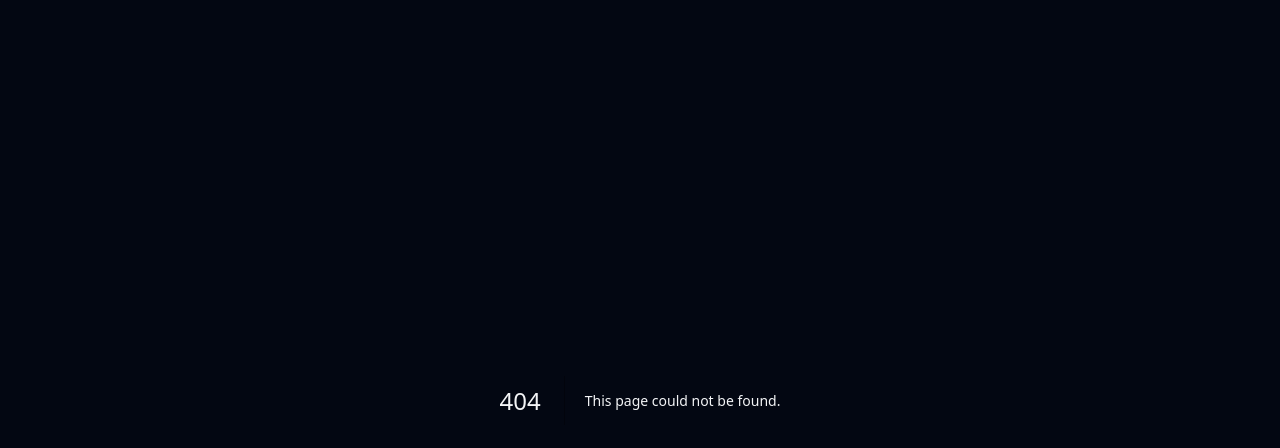
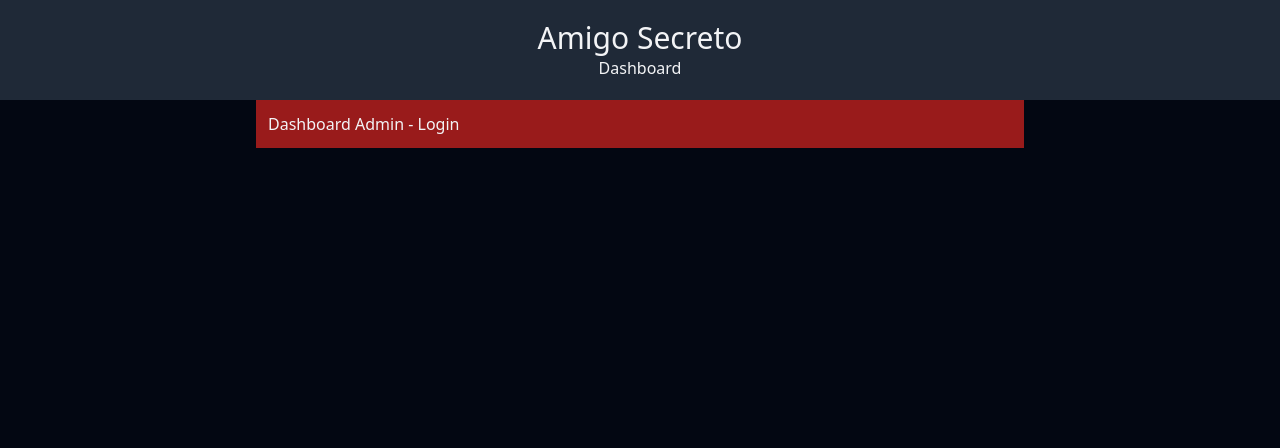
Before and after one commit to eduardofranca1/next-amigo-secreto-frontend, a Next.js app: page /admin/login in a window 1280 px wide. Before the commit this address had no page. Shown: the top 448 px of the page. Built offline with nearby package versions, Linux system fonts and the light colour scheme.

Commit message:
starting frotend admin

```diff
--- a/package.json
+++ b/package.json
@@ -10,6 +10,7 @@
   },
   "dependencies": {
     "axios": "^1.6.5",
+    "cookies-next": "^4.1.0",
     "next": "14.1.0",
     "react": "^18",
     "react-dom": "^18"
--- /dev/null
+++ b/src/api/server.ts
@@ -0,0 +1,17 @@
+import { cookies } from "next/headers";
+import { getCookie } from "cookies-next";
+import { req } from "@/api/axios";
+
+export const pingAdmin = async () => {
+  try {
+    const token = getCookie("token", { cookies });
+    await req.get("/admin/ping", {
+      headers: {
+        Authorization: `Token ${token}`,
+      },
+    });
+    return true;
+  } catch (error) {
+    return false;
+  }
+};
--- /dev/null
+++ b/src/app/admin/layout.tsx
@@ -0,0 +1,26 @@
+import { Metadata } from "next";
+import { ReactNode } from "react";
+
+export const metadata: Metadata = {
+  title: "Amigo Secreto - Admin",
+};
+
+type Props = {
+  children: ReactNode;
+};
+
+const Layout = ({ children }: Props) => {
+  return (
+    <div>
+      <header className="bg-gray-800 text-center py-5">
+        <h3 className="text-3xl">Amigo Secreto</h3>
+        <h4 className="text-base">Dashboard</h4>
+      </header>
+      <main className="mx-auto w-full max-w-3xl bg-red-800 p-3">
+        {children}
+      </main>
+    </div>
+  );
+};
+
+export default Layout;
--- /dev/null
+++ b/src/app/admin/login/page.tsx
@@ -0,0 +1,5 @@
+const Page = () => {
+  return <div>Dashboard Admin - Login</div>;
+};
+
+export default Page;
--- /dev/null
+++ b/src/app/admin/page.tsx
@@ -0,0 +1,11 @@
+import * as ServerApi from "@/api/server";
+import { redirect } from "next/navigation";
+
+const Page = async () => {
+  const logged = await ServerApi.pingAdmin();
+  if (!logged) return redirect("/admin/login");
+
+  return <div>Dashboard Admin</div>;
+};
+
+export default Page;
```
Also changed, not shown: src/api/admin.ts (added), 1 other file (tests, documents, lock files or other folders).
